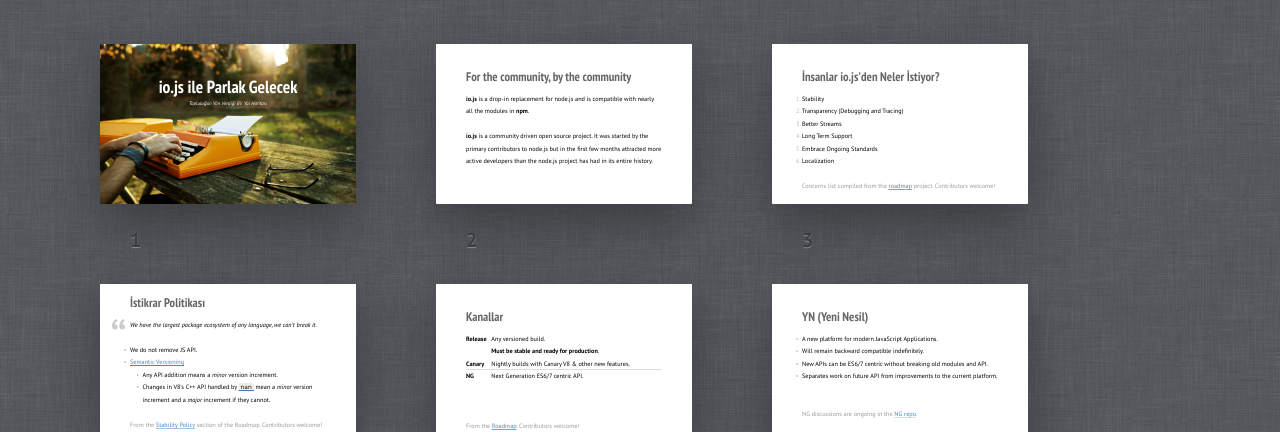
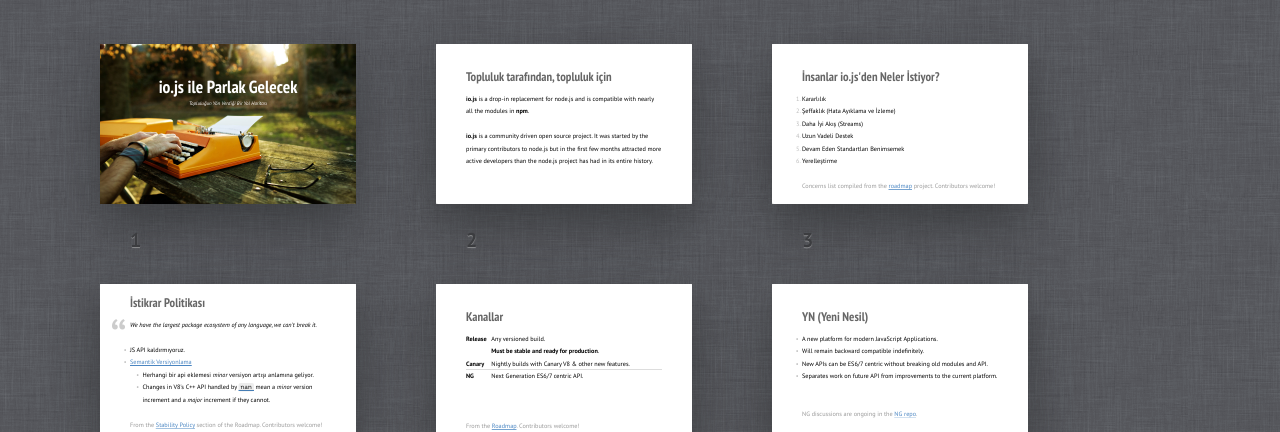
Before and after one commit to nodejs/nodejs-tr, a plain HTML site: page roadmap/tr/index.html in a window 1280 px wide. Shown: the part 186-618 px from the top of the page. Drawn offline with Linux system fonts and the light colour scheme; files that its build step writes are made by us from their sources.

Commit message:
bir kaç ekleme

```diff
--- a/roadmap/tr/index.html
+++ b/roadmap/tr/index.html
@@ -42,7 +42,7 @@
 	</div></section>
 
 	<section class="slide"><div>
-		<h2>For the community, by the community</h2>
+		<h2>Topluluk tarafından, topluluk için</h2>
 		<p><strong>io.js</strong> is a drop-in replacement for node.js and is compatible with nearly all the modules in <strong>npm</strong>.
 		</p>
 		<p><strong>io.js</strong> is a community driven open source project. It was started by the primary contributors to node.js but in the first few months attracted more active developers than the node.js project has had in its entire history.</p>
@@ -52,12 +52,12 @@
 	<section class="slide"><div>
 		<h2>İnsanlar io.js'den Neler İstiyor?</h2>
 		<ol>
-			<li>Stability</li>
-			<li>Transparency (Debugging and Tracing)</li>
-			<li>Better Streams</li>
-			<li>Long Term Support</li>
-			<li>Embrace Ongoing Standards</li>
-			<li>Localization</li>
+			<li>Kararlılık</li>
+			<li>Şeffaklık (Hata Ayıklama ve İzleme)</li>
+			<li>Daha İyi Akış (Streams)</li>
+			<li>Uzun Vadeli Destek</li>
+			<li>Devam Eden Standartları Benimsemek</li>
+			<li>Yerelleştirme</li>
 		</ol>
 		<p class="note">Concerns list compiled from the <a href="https://github.com/iojs/roadmap">roadmap</a> project. Contributors welcome!</p>
 	</div></section>
@@ -68,10 +68,10 @@
 			<p>We have the largest package ecosystem of any language, we can't break it.</p>
 		</blockquote>
 		<ul>
-			<li>We do not remove JS API.</li>
-			<li><a href="http://semver.org">Semantic Versioning</a>
+			<li>JS API kaldırmıyoruz.</li>
+			<li><a href="http://semver.org">Semantik Versiyonlama</a>
 				<ul>
-					<li>Any API addition means a <em>minor</em> version increment.</li>
+					<li>Herhangi bir api eklemesi <em>minor</em> versiyon artışı anlamına geliyor.</li>
 					<li>Changes in V8's C++ API handled by <a href="https://github.com/rvagg/nan"><code>nan</code></a> mean a <em>minor</em> version increment and a <em>major</em> increment if they cannot.</li>
 				</ul>
 			</li>
```
